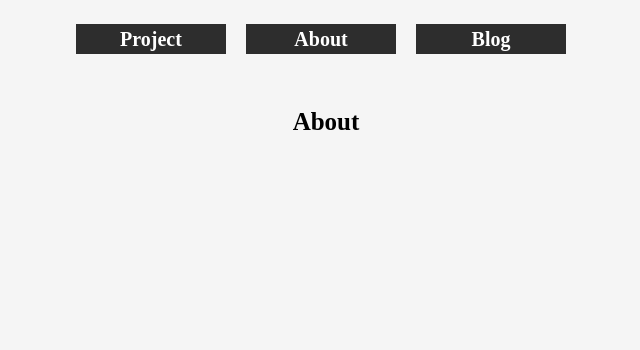
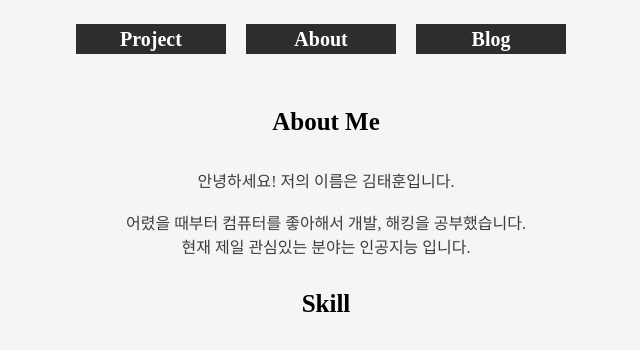
Before and after one commit to KTH-life/portfolio-web-site, a plain HTML site: page about.html in a window 1280 px wide. Shown: the part 36-386 px from the top of the page, without its empty margins (314-954 px from the left). Drawn offline with Linux system fonts and the light colour scheme.

Commit message:
ver 3.1
번역 안 뜨게 하기, 소개 추가하기

```diff
--- a/about.html
+++ b/about.html
@@ -3,6 +3,7 @@
   <head>
     <title>About</title>
     <meta charset="utf-8">
+    <meta name="google" content="notranslate">
     <style>
       body{
         margin: 0px;
@@ -71,6 +72,30 @@
         padding: 32px;
       }
 
+      .feedName {
+        padding-left: 32px;
+        padding-right: 32px;
+        margin-bottom: 32px;
+      }
+
+      .introduce {
+        margin-bottom: 32px;
+      }
+
+      .introduce p {
+        text-align: center;
+        color: #3c3c3c;
+      }
+
+      .skill {
+      }
+
+      .skill p {
+        font-weight: bold;
+        font-size: 25px;
+        text-align: center;
+      }
+
     </style>
   </head>
   <body>
@@ -97,7 +122,16 @@
     </header>
     <section class="feed">
       <section class="feedName">
-        <h1>About</h1>
+        <h1>About Me</h1>
+      </section>
+      <section class="introduce">
+        <!-- 사진 + 소개글 -> 그리드 사용하기 -->
+        <p>안녕하세요! 저의 이름은 김태훈입니다.</p><br>
+        <p>어렸을 때부터 컴퓨터를 좋아해서 개발, 해킹을 공부했습니다.</p>
+        <p>현재 제일 관심있는 분야는 인공지능 입니다.</p>
+      </section>
+      <section class="skill">
+        <p>Skill</p>
       </section>
     </section>
   </body>
```
Also changed, not shown: index.html (+1 -0 lines), project.html (+1 -0 lines).
